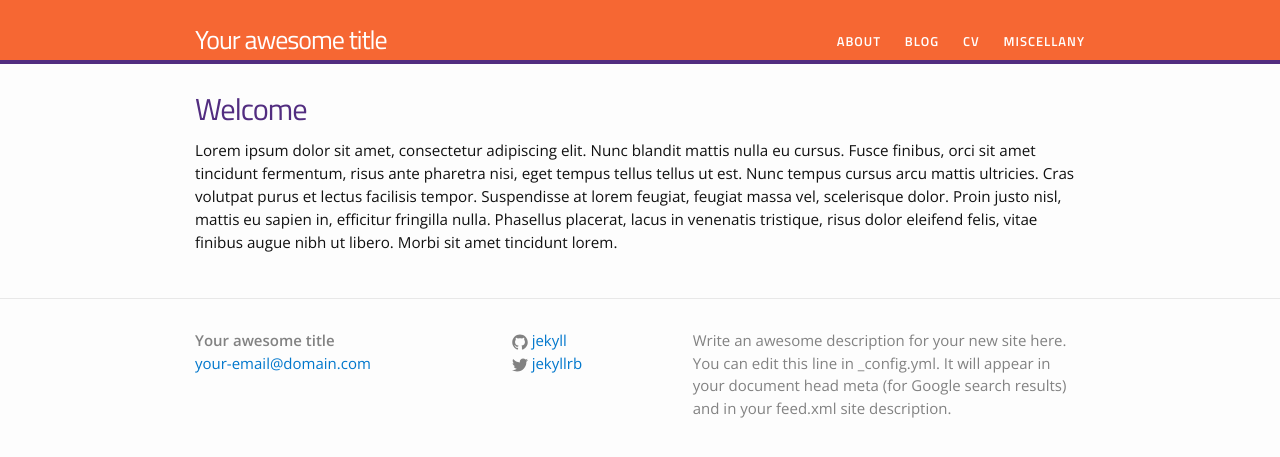
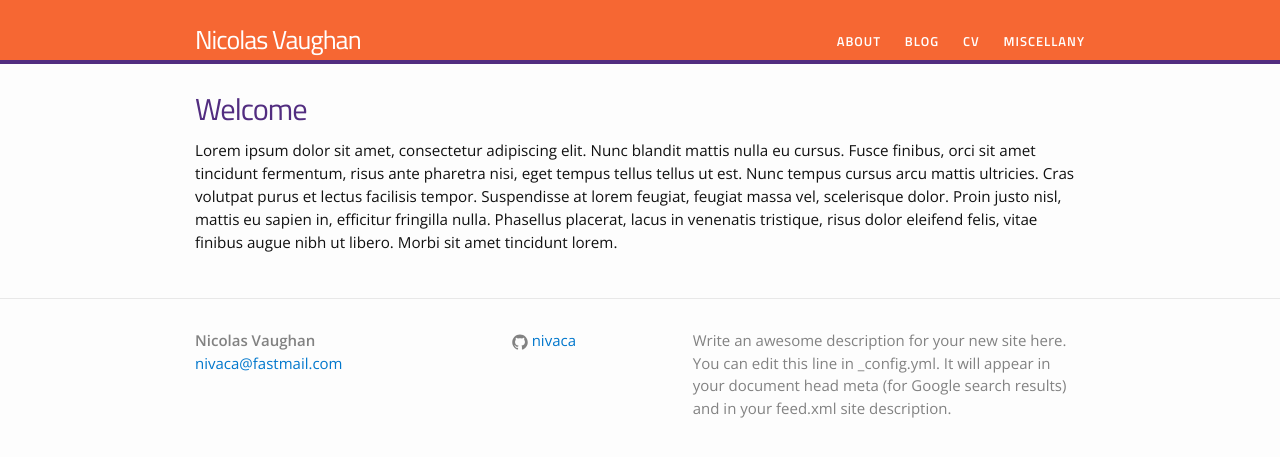
Before and after one commit to nivaca/nivaca.github.io, a Jekyll site: the page built from index.html, in a window 1280 px wide. Shown: the top 457 px of the page. Built offline with Jekyll 4.4.1, drawn with Linux system fonts in a browser that asks for light colours.

Commit message:
first commit

```diff
--- a/_config.yml
+++ b/_config.yml
@@ -1,14 +1,13 @@
 # Site settings
-title: Your awesome title
-email: your-email@domain.com
+title: Nicolas Vaughan
+email: nivaca@fastmail.com
 description: > # this means to ignore newlines until "baseurl:"
   Write an awesome description for your new site here. You can edit this
   line in _config.yml. It will appear in your document head meta (for
   Google search results) and in your feed.xml site description.
 baseurl: "" # the subpath of your site, e.g. /blog/
-url: "http://yourdomain.com" # the base hostname & protocol for your site
-twitter_username: jekyllrb
-github_username:  jekyll
+url: "https://nicolasvaughan.org" # the base hostname & protocol for your site
+github_username:  nivaca
 
 # Build settings
 markdown: kramdown
```
